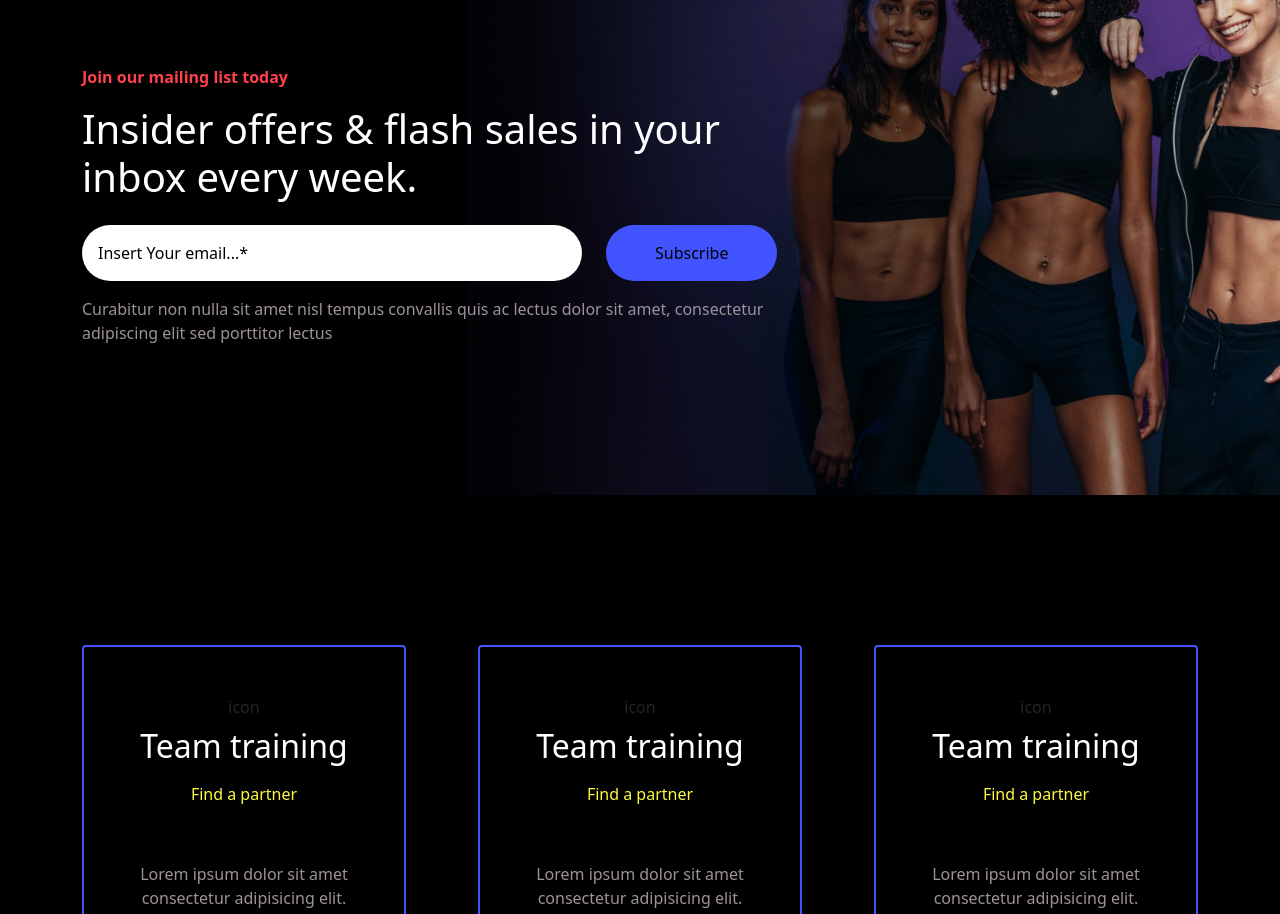
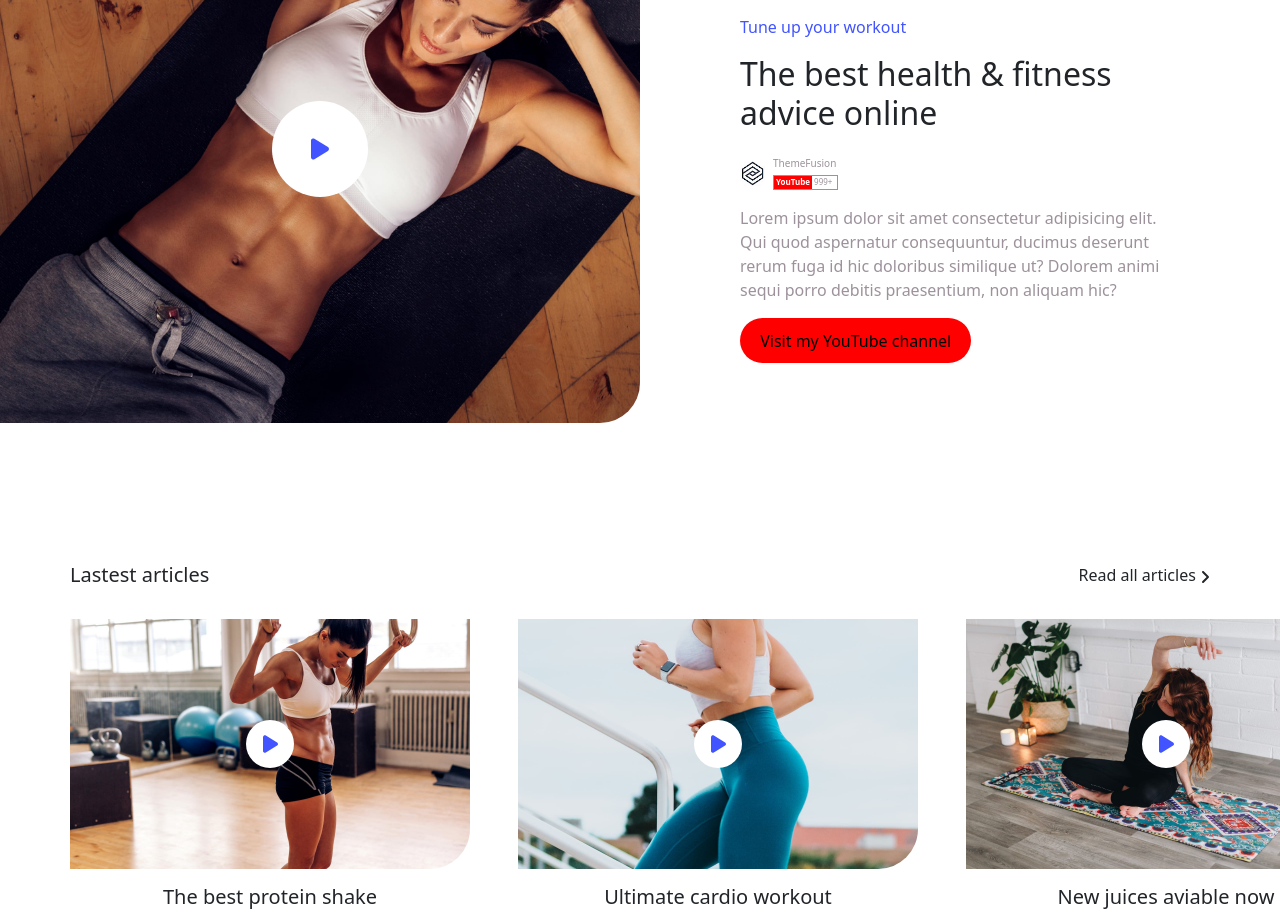
Before and after one commit to VolxDarkTV/proj-html-vuejs, a Vue app: page / in a window 1280 px wide. Shown: the part 180-1094 px from the top of the page. Built offline with nearby package versions, Linux system fonts and the light colour scheme.

Commit message:
add Social & card components

```diff
--- a/src/App.vue
+++ b/src/App.vue
@@ -4,6 +4,7 @@ import AppHeader from './components/AppHeader.vue';
 // Main
 import Jumbo from './components/main/Jumbo.vue';
 
+import Social from './components/main/Social.vue';
 import Join from './components/main/Join.vue';
 import LastArticles from './components/main/LastArticles.vue';
 import BuyCourse from './components/main/BuyCourse.vue';
@@ -16,6 +17,7 @@ export default{
     AppHeader,
     Jumbo,
 
+    Social,
     Join,
     LastArticles,
     BuyCourse,
@@ -32,6 +34,7 @@ export default{
   <main>
     <Jumbo/>
 
+    <Social/>
     <Join/>
     <LastArticles/>
     <BuyCourse/>
--- /dev/null
+++ b/src/components/main/Social.vue
@@ -0,0 +1,211 @@
+<script>
+import Card from './social_component/Card.vue';
+    export default{
+        components:{
+            Card,
+        },
+        data(){
+            return{
+                cardInfo: [
+                    {
+                        img: '../../public/images/video2-2x.jpg',
+                        title: 'The best protein shake',
+                        subTitle: 'By admin | November 26th, 2019 | Gym',
+
+                    },
+                    {
+                        img: '../../public/images/video7-2x.jpg',
+                        title: 'Ultimate cardio workout',
+                        subTitle: 'By admin | November 26th, 2019 | Gym',
+
+                    },
+                    {
+                        img: '../../public/images/video9-2x.jpg',
+                        title: 'New juices aviable now',
+                        subTitle: 'By admin | November 26th, 2019 | Gym',
+
+                    },
+                ]
+            }
+        },
+    }
+</script>
+
+<template>
+    <section>
+
+        <div class="d-flex justify-content-end">
+            <!-- Left Image -->
+            <div class="my_left_image d-flex align-items-center justify-content-center">
+                <!-- <img src="../../../public/images/service15-2x.jpg" alt=""> -->
+                <!-- Play -->
+                <a href="#">
+                    <div class="my_circle d-flex justify-content-center align-items-center bg-white rounded-circle p-5">
+                        <font-awesome-icon class="my_play fs-4" icon="fa-solid fa-play" />
+                    </div>
+                </a>
+            </div>
+
+            <!-- Right Text -->
+            <div class="my_right_text d-flex flex-column align-items-center">
+
+                <div class="d-flex flex-column gap-3">
+
+                    <!-- PreTitle -->
+                    <span class="my_pre_title">Tune up your workout</span>
+
+                    <!-- Title -->
+                    <h2>The best health & fitness <br> advice online</h2>
+
+                    <!-- Social button -->
+                    <div class="d-flex align-items-center gap-2">
+                        <!-- img/logo -->
+                        <div class="my_yt_logo">
+                            <img src="../../../public/images/unnamed.jpg" alt="">
+                        </div>
+
+                        <!-- preTitle & Button -->
+                        <div class="d-flex flex-column gap-1">
+                            <span class="my_yt_pre_title">ThemeFusion</span>
+                            <!-- YT BTN -->
+                            <div class="my_youtube_button d-flex align-items-center gap-1">
+                                <p class="fw-bold">YouTube</p>
+                                <span>999+</span>
+                            </div>
+                        </div>
+
+                    </div>
+
+                    <!-- SubTitle -->
+                    <div class="my_sub_title">
+                        <p>
+                            Lorem ipsum dolor sit amet consectetur adipisicing elit. Qui quod aspernatur consequuntur, ducimus deserunt rerum fuga id hic doloribus similique ut? Dolorem animi sequi porro debitis praesentium, non aliquam hic?
+                        </p>
+                    </div>
+
+                    <!-- Button YouTube Channel -->
+                    <div>
+                        <button class="my_yt_button rounded-pill">
+                            Visit my YouTube channel
+                        </button>
+                    </div>
+
+                </div>
+
+            </div>
+        </div>
+
+    </section>
+
+
+
+
+
+    <!-- Card -->
+    <section>
+        <div class="my_container container">
+
+            <div class="d-flex flex-column gap-4">
+
+                <!-- Mini Title -->
+                <div class="d-flex justify-content-between">
+                    <!-- Sub Title -->
+                    <h5>Lastest articles</h5>
+
+                    <!-- More Articles -->
+                    <a href="#" class="text-dark">
+                        Read all articles
+                        <font-awesome-icon class="fw-bold" icon="fa-solid fa-angle-right" />
+                    </a>
+                </div>
+
+                <div class="d-flex justify-content-between gap-5">
+                    <!-- Card to Component -->
+
+                    <Card v-for="(card, index) in cardInfo" :key="index" :item="card"/>
+
+                </div>
+
+            </div>
+
+
+        </div>
+    </section>
+
+</template>
+
+<style lang="scss" scoped>
+@use '../../styles/general.scss' as *;
+
+// Left
+.my_left_image{
+    width: 50%;
+    border-bottom-right-radius: 40px;
+    background-image: url(../../../public/images/service15-2x.jpg);
+    background-size: cover;
+    background-repeat: no-repeat;
+    background-position: center;
+    position: relative;
+    top: -40px;
+
+    & img {
+        border-bottom-right-radius: 40px;
+    }
+}
+.my_circle{
+    width: 50px;
+    height: 50px;
+}
+.my_play{
+    color: $brandPrimary;
+}
+
+// Right
+.my_right_text{
+    width: 50%;
+    padding: 100px;
+}
+.my_pre_title{
+    color: $brandPrimary;
+}
+
+.my_yt_logo{
+    width: 25px;
+}
+.my_yt_pre_title{
+    font-size: 10px;
+    color: $paragraphBrand;
+}
+.my_youtube_button{
+    width: 65px;
+    height: 15px;
+    background: linear-gradient(to right, red 60%, #fff 40%);
+    border: solid $paragraphBrand 0.5px;
+    cursor: pointer;
+    padding: 2px;
+
+    & p{
+        font-size: 8px;
+        color: #fff;
+    }
+
+    & span{
+        font-size: 8px;
+        color: $paragraphBrand;
+    }
+}
+.my_sub_title{
+    color: $paragraphBrand;
+}
+.my_yt_button{
+    background-color: red;
+}
+.my_yt_button:hover{
+    background-color: $brandSecondary;
+}
+
+// My card
+.my_container{
+    padding: 100px 0;
+}
+</style>
--- /dev/null
+++ b/src/components/main/social_component/Card.vue
@@ -0,0 +1,64 @@
+<script>
+    export default{
+        props:['item']
+    }
+</script>
+
+<template>
+    <div>
+        <div>
+
+            <!-- Img -->
+            <div class="my_image">
+
+                <img :src="item.img" alt="">
+
+                <!-- Play -->
+                <a href="#" class="my_card_play">
+                    <div class="my_circle d-flex justify-content-center align-items-center bg-white rounded-circle p-4">
+                        <font-awesome-icon class="my_play fs-5" icon="fa-solid fa-play" />
+                    </div>
+                </a>
+
+            </div>
+
+            <!-- info -->
+            <div class="d-flex flex-column align-items-center p-3">
+                <h5>{{ item.title }}</h5>
+                <span class="my_paragraph">{{ item.subTitle }}</span>
+            </div>
+
+        </div>
+    </div>
+</template>
+
+<style lang="scss" scoped>
+@use '../../../styles/general.scss' as *;
+
+.my_image{
+    width: 400px;
+    border-bottom-right-radius: 40px;
+    position: relative;
+
+    & img{
+        border-bottom-right-radius: 40px;
+    }
+    & .my_card_play{
+        position: absolute;
+        top: 50%;
+        left: 50%;
+        transform: translate(-50%, -50%);
+    }
+}
+.my_paragraph{
+    color: $brandPrimary;
+}
+
+.my_circle{
+    width: 25px;
+    height: 25px;
+}
+.my_play{
+    color: $brandPrimary;
+}
+</style>
```
